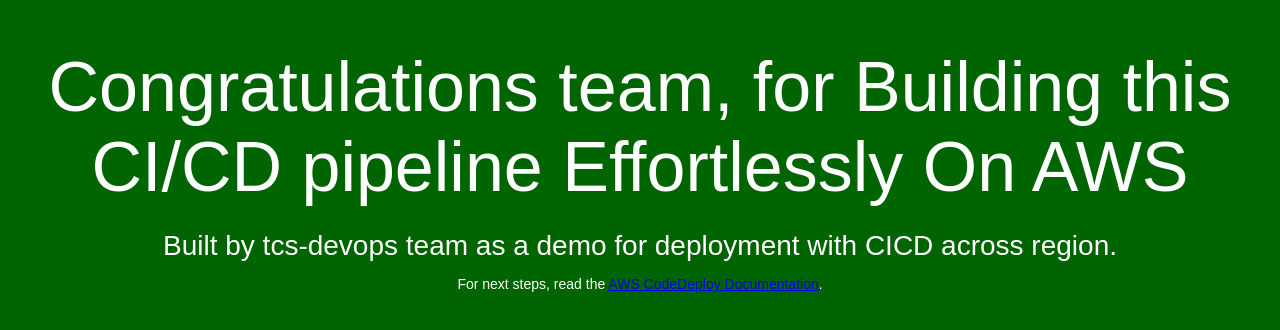
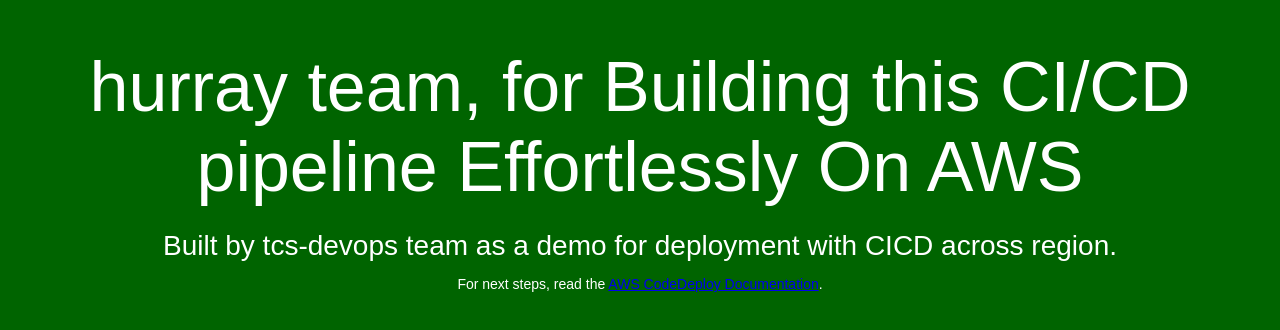
Before and after one commit to nkamlesh/cicdpipelineonaws, a plain HTML site: page index.html in a window 1280 px wide. Drawn offline with Linux system fonts and the light colour scheme.

Commit message:
Update index.html

```diff
--- a/index.html
+++ b/index.html
@@ -28,7 +28,7 @@
 
 <body>
   <div align="center">
-    <h1>Congratulations team, for Building this CI/CD pipeline Effortlessly On AWS</h1>
+    <h1>hurray team, for Building this CI/CD pipeline Effortlessly On AWS</h1>
     <h2>Built by tcs-devops team as a demo for deployment with CICD across region.</h2>
     <p>For next steps, read the <a href="http://aws.amazon.com/documentation/codedeploy">AWS CodeDeploy
         Documentation</a>.</p>
```
